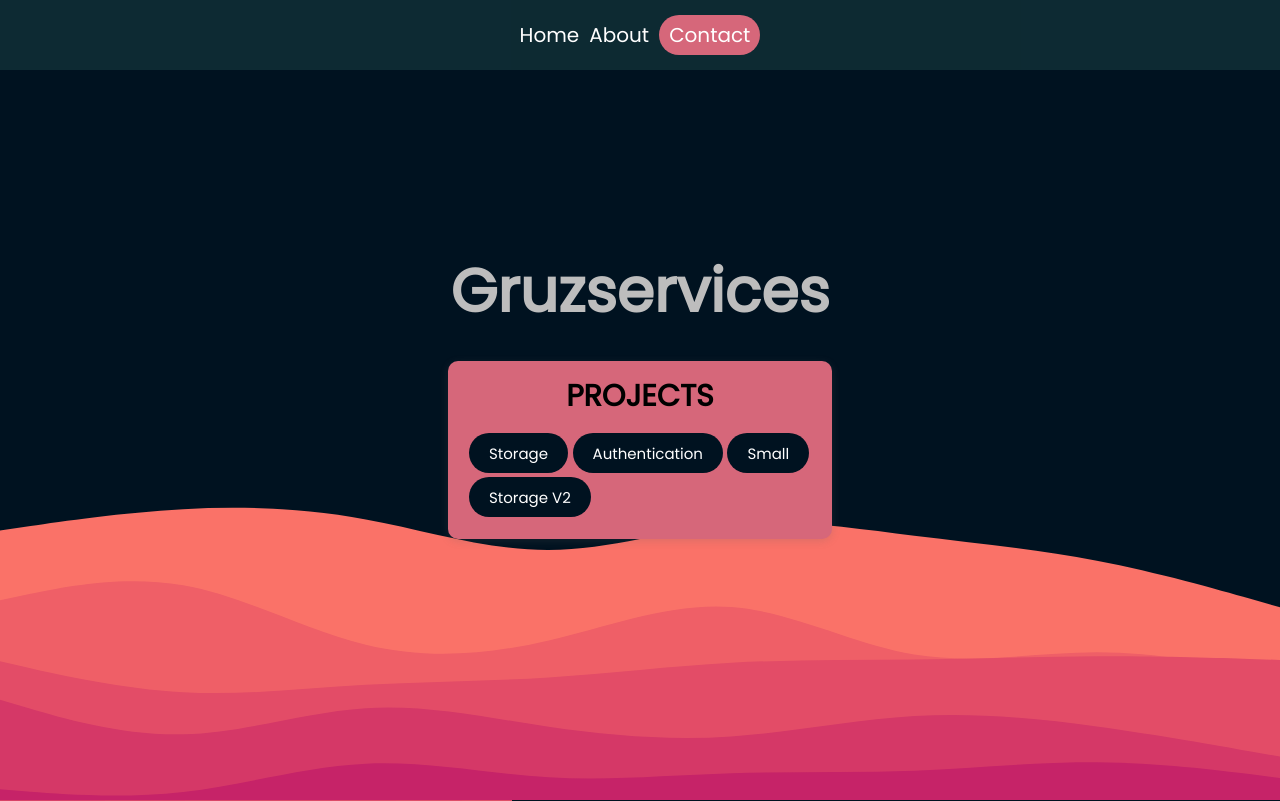
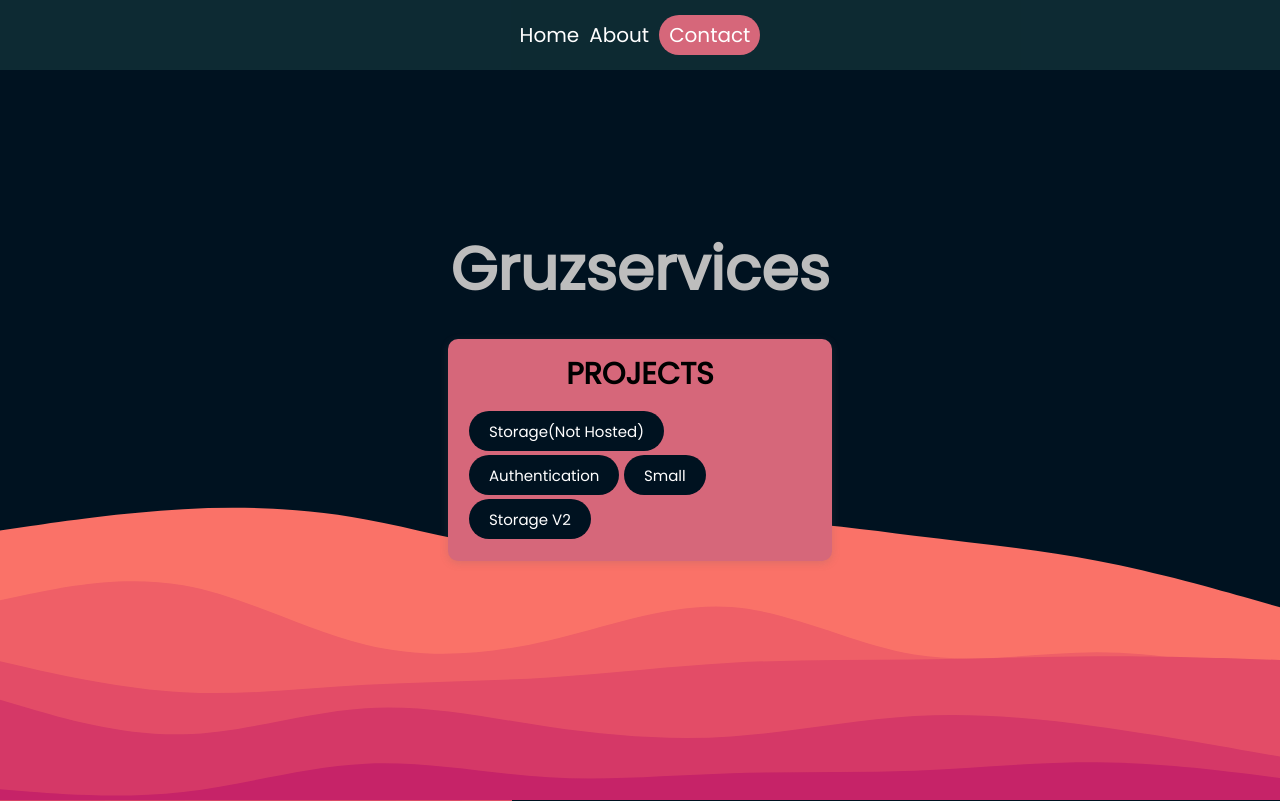
Before and after one commit to Stephen10121/gruzserv-home, a Node server app: page / in a window 1280 px wide. Shown: the top 801 px of the page. Run offline with Node 20, Linux system fonts and the light colour scheme.

Commit message:
Update index.ejs

```diff
--- a/views/index.ejs
+++ b/views/index.ejs
@@ -26,8 +26,8 @@
             <div class="stuff">
                 <h3>Projects</h3>
                 <div class="stuffimade">
-                    <a href="https://drive.gruzservices.com" target="_blank">
-                        <p>Storage</p>
+                    <a href="https://github.com/Stephen10121/JavascriptGoogleDrive" target="_blank">
+                        <p>Storage(Not Hosted)</p>
                         <div class="hidden">A google drive knockoff made using React and Express.</div>
                     </a>
                     <a href="https://auth.gruzservices.com" target="_blank">
```
